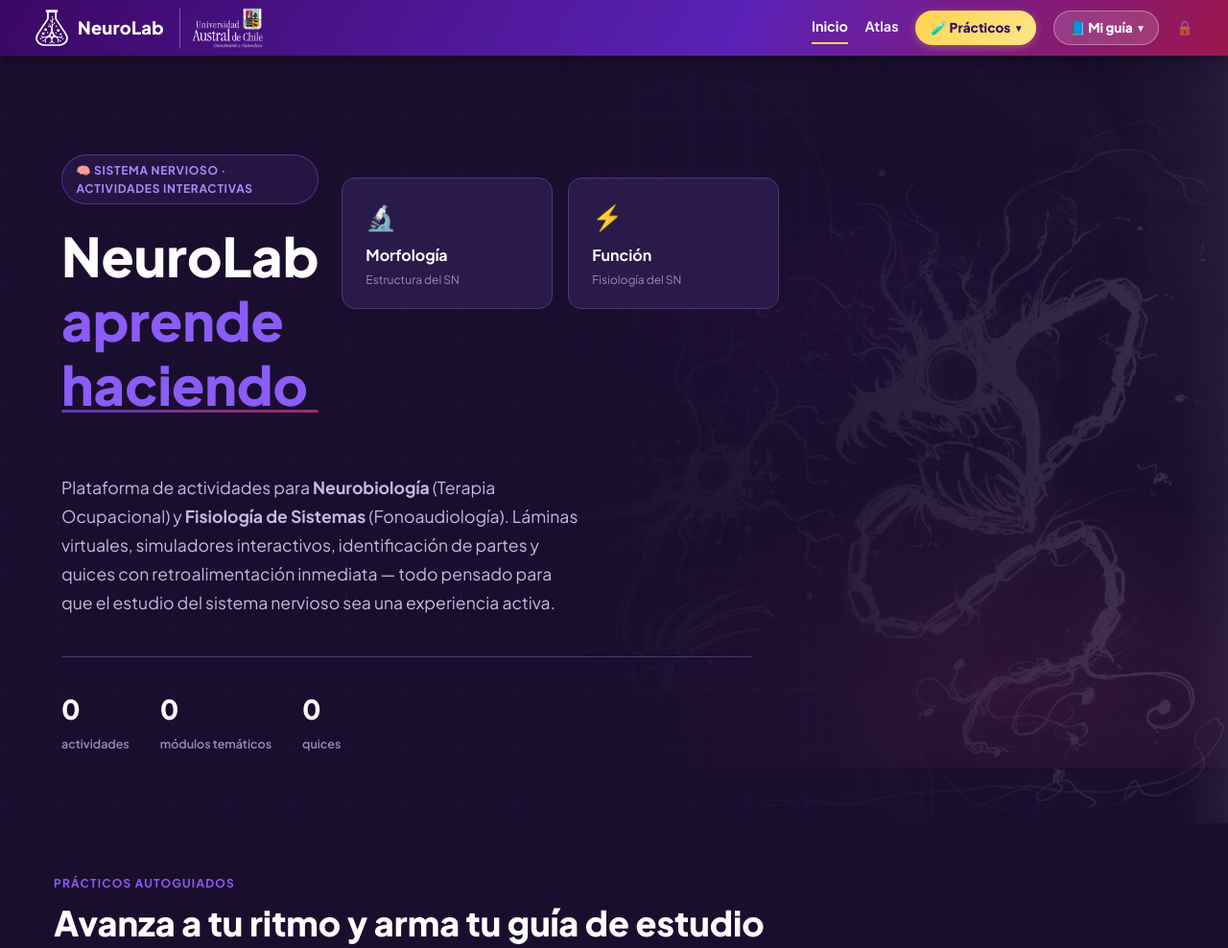
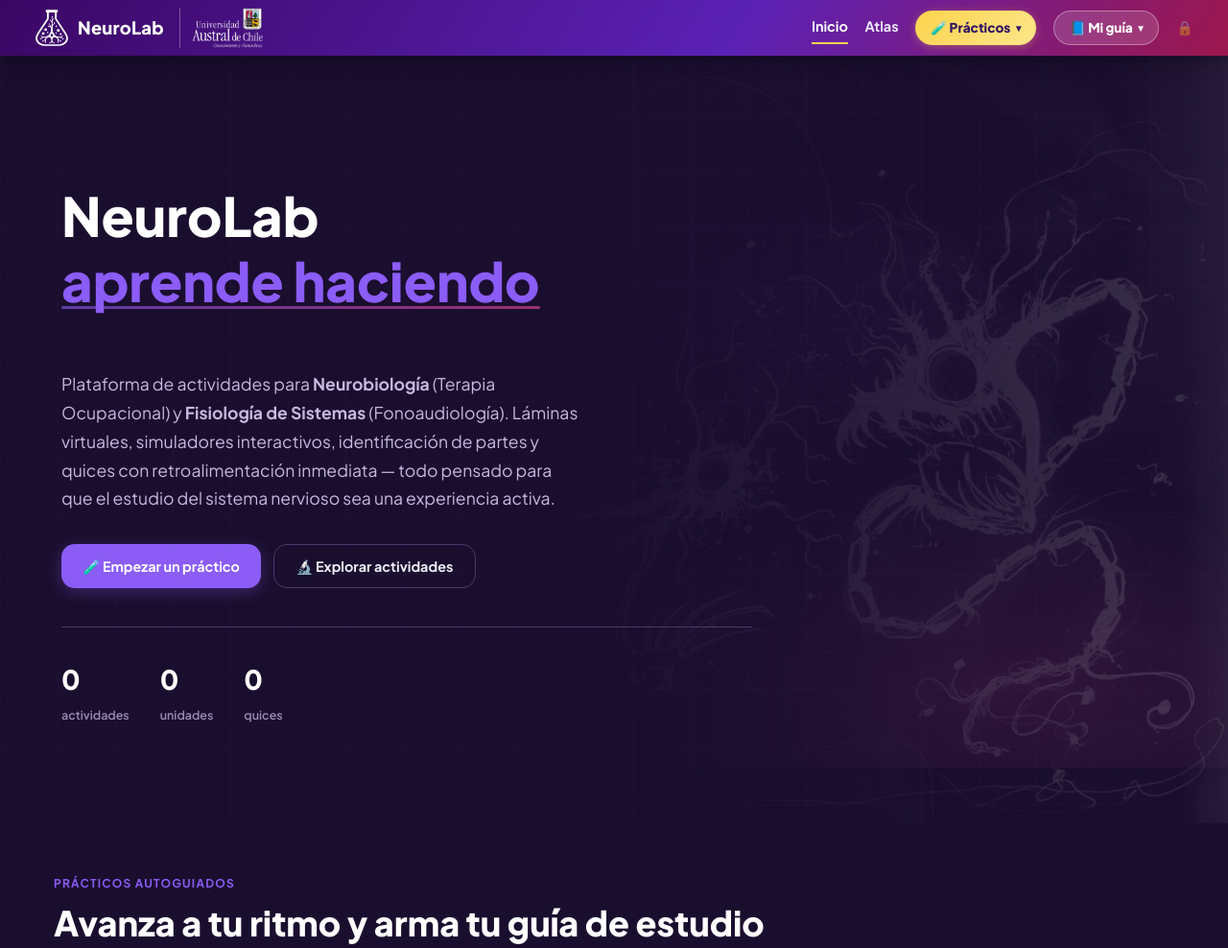
Before and after one commit to FernandandreaTM/neurolab, a PHP site: page / in a window 1280 px wide. Shown: the top 988 px of the page at 96% size. Run offline with PHP 8.4, Linux system fonts and the light colour scheme.

Commit message:
Inicio y pie desde GenLAB: hero sin pill ni tarjetas Morfología/Función y con botones de acción; tarjetas descriptivas sin efecto hover; sección «Unidades temáticas» con número de actividades por unidad; pie con «Equipo» (foto y GitHub) y «Contacto» (correo e Instagram)
Co-Authored-By: Claude Opus 5.5 <noreply@anthropic.com>
Claude-Session: https://claude.ai/code/session_01NkwDvLJ5wWfKJHpPmKQEo3

```diff
--- a/css/base.css
+++ b/css/base.css
@@ -452,7 +452,7 @@ p {
 .nl-pie__logo-tmh { border-radius: 8px; background: #fff; padding: 2px; }
 .nl-pie__fuentes { margin-top: .7rem !important; font-size: .82rem; }
 .nl-pie__equipo { max-width: 1240px; margin: 0 auto; padding: 1.2rem 16px 1.6rem; border-top: 1px solid rgba(167,139,250,.15); }
-.nl-pie__equipo ul { grid-template-columns: 1.3fr 1.1fr 1.1fr 1fr 1fr; align-items: start; gap: .8rem; margin-top: .3rem; }
+.nl-pie__equipo ul { grid-template-columns: repeat(3, 1fr); align-items: start; gap: 1.5rem 2rem; margin-top: .3rem; }
 .nl-pie__equipo li { display: flex; align-items: center; gap: .6rem; }
 .nl-pie__equipo img { width: 40px; height: 40px; border-radius: 50%; background: #2A1A4A; flex: none; }
 .nl-pie__equipo li span { display: flex; flex-direction: column; font-size: .82rem; color: #A99BC6; }
@@ -501,6 +501,10 @@ p {
 /* Pie: columnas de contacto y «Experiencia digital» sobre el copyright */
 .nl-pie__equipo img { object-fit: cover; }
 .nl-pie .nl-pie__exp { margin-top: 2rem; padding-top: 1rem; border-top: 1px solid rgba(167,139,250,.12); font-size: .82rem; font-weight: 700; color: var(--violet-light); }
-@media (max-width: 1100px) { .nl-pie__equipo ul { grid-template-columns: repeat(3, 1fr); } }
+.nl-pie__cols { display: grid; grid-template-columns: 3fr 1.1fr; gap: 1.5rem 2rem; }
+.nl-pie__contacto { display: flex; flex-direction: column; gap: .2rem; font-size: .82rem; }
+.nl-pie__contacto strong { color: #fff; font-size: .88rem; margin-top: .45rem; }
+.nl-pie__contacto .nl-pie__tit + strong { margin-top: .3rem; }
+@media (max-width: 1000px) { .nl-pie__cols { grid-template-columns: 1fr; } }
 @media (max-width: 760px) { .nl-pie__equipo ul { grid-template-columns: 1fr 1fr; } }
 @media (max-width: 560px) { .nl-pie__equipo ul { grid-template-columns: 1fr; } }
--- a/index.php
+++ b/index.php
@@ -3,7 +3,7 @@ error_reporting(0);
 $active_page = 'home';
 
 // Stats directamente desde la BD
-$stat_actividades = 0; $stat_topics = 0; $stat_quices = 0; $root_topics = [];
+$stat_actividades = 0; $stat_topics = 0; $stat_quices = 0; $root_topics = []; $act_por_unidad = [];
 $db_path = __DIR__ . '/data/neurolab.db';
 if (file_exists($db_path)) {
     $sdb = new SQLite3($db_path, SQLITE3_OPEN_READONLY);
@@ -12,6 +12,9 @@ if (file_exists($db_path)) {
     $stat_quices      = (int)$sdb->querySingle("SELECT COUNT(*) FROM quices WHERE activo=1");
     $res = $sdb->query("SELECT id, slug, nombre, icono, tipo FROM topics WHERE parent_id IS NULL ORDER BY orden");
     while ($row = $res->fetchArray(SQLITE3_ASSOC)) $root_topics[] = $row;
+    // Actividades por unidad (incluye las de sus subtemas)
+    $res = $sdb->query("SELECT COALESCE(t.parent_id, t.id) AS raiz, COUNT(*) AS n FROM actividades a JOIN topics t ON t.id = a.topic_id WHERE a.activo = 1 GROUP BY raiz");
+    while ($row = $res->fetchArray(SQLITE3_ASSOC)) $act_por_unidad[(int)$row['raiz']] = (int)$row['n'];
     $sdb->close();
 }
 ?>
@@ -126,6 +129,7 @@ if (file_exists($db_path)) {
     border-radius: 2px;
     opacity: .6;
 }
+.nl-hero__ctas { position: relative; z-index: 1; display: flex; flex-wrap: wrap; gap: .8rem; margin: 1.6rem 0 0; }
 .nl-hero__desc {
     font-size: 1.1rem;
     color: var(--gray-300);
@@ -190,10 +194,7 @@ if (file_exists($db_path)) {
     transition: border-color var(--t-base), transform var(--t-base);
     text-align: left;
 }
-.nl-feature:hover {
-    border-color: rgba(139,92,246,.3);
-    transform: translateY(-3px);
-}
+/* Tarjetas descriptivas: no son enlaces (sin efecto al pasar el mouse) */
 .nl-feature__icon {
     width: 44px; height: 44px;
     border-radius: 12px;
@@ -204,7 +205,9 @@ if (file_exists($db_path)) {
 .nl-feature__title { font-size: 1rem; font-weight: 700; color: var(--white); margin-bottom: .4rem; }
 .nl-feature__desc { font-size: .82rem; color: var(--gray-500); line-height: 1.5; }
 
-/* --- Cuadrados inferiores + admin --- */
+/* --- Unidades temáticas (enlaces) + admin --- */
+.nl-unidades { padding-top: 3.5rem; }
+.nl-unidades__sub { color: var(--gray-300); margin-top: .4rem; }
 .nl-bottom-row {
     display: flex;
     justify-content: space-between;
@@ -310,8 +313,6 @@ if (file_exists($db_path)) {
 }
 @media (max-width: 640px) {
     .nl-hero__eyebrow { white-space: normal; max-width: 100%; }
-    .nl-hero__discipline-row { display: grid; grid-template-columns: 1fr 1fr; }
-    .nl-disc { min-width: 0; }
     .nl-hero__inner, .nl-hero__top, .nl-hero__top-left { min-width: 0; max-width: 100%; }
     .nl-modules-row { flex: 1 1 100%; min-width: 0; grid-template-columns: 1fr; }
 }
@@ -330,26 +331,13 @@ if (file_exists($db_path)) {
   <div class="container">
     <div class="nl-hero__inner">
 
-      <!-- Fila superior: logo UACH izq + 2 rectángulos interactuables der -->
+      <!-- Título -->
       <div class="nl-hero__top">
         <div class="nl-hero__top-left">
-          <div class="nl-hero__eyebrow">🧠 Sistema Nervioso · Actividades Interactivas</div>
           <h1 class="nl-hero__title">
             NeuroLab<br>
             <span class="highlight">aprende haciendo</span>
           </h1>
-        </div>
-        <div class="nl-hero__discipline-row">
-          <a href="atlas.php?tipo=estructura" class="nl-disc">
-            <div class="nl-disc__icon">🔬</div>
-            <div class="nl-disc__name">Morfología</div>
-            <div class="nl-disc__meta">Estructura del SN</div>
-          </a>
-          <a href="atlas.php?tipo=proceso" class="nl-disc">
-            <div class="nl-disc__icon">⚡</div>
-            <div class="nl-disc__name">Función</div>
-            <div class="nl-disc__meta">Fisiología del SN</div>
-          </a>
         </div>
       </div>
 
@@ -361,6 +349,11 @@ if (file_exists($db_path)) {
         pensado para que el estudio del sistema nervioso sea una experiencia activa.
       </p>
 
+      <div class="nl-hero__ctas">
+        <a href="#practicos" class="btn btn-primary">🧪 Empezar un práctico</a>
+        <a href="atlas.php" class="btn btn-ghost">🔬 Explorar actividades</a>
+      </div>
+
       <div class="nl-hero__stats">
         <div>
           <span class="nl-hero__stat-num" id="stat-actividades"><?= $stat_actividades ?></span>
@@ -368,7 +361,7 @@ if (file_exists($db_path)) {
         </div>
         <div>
           <span class="nl-hero__stat-num" id="stat-topics"><?= $stat_topics ?></span>
-          <span class="nl-hero__stat-label">módulos temáticos</span>
+          <span class="nl-hero__stat-label">unidades</span>
         </div>
         <div>
           <span class="nl-hero__stat-num" id="stat-quices"><?= $stat_quices ?></span>
@@ -440,7 +433,10 @@ if (file_exists($db_path)) {
 </section>
 
 <!-- ─── MÓDULOS + ADMIN BOX ────────────────────────── -->
-<section class="container">
+<section class="container nl-unidades">
+  <span class="label">Unidades temáticas</span>
+  <h2 class="mt-1">Explora por unidad</h2>
+  <p class="nl-unidades__sub">Entra a una unidad para ver su mapa conceptual y todas sus actividades.</p>
   <div class="nl-bottom-row">
     <div class="nl-modules-row stagger">
       <?php foreach($root_topics as $t): ?>
@@ -448,7 +444,7 @@ if (file_exists($db_path)) {
         <div class="nl-module-mini__icon"><?= htmlspecialchars($t['icono']) ?></div>
         <div>
           <div class="nl-module-mini__name"><?= htmlspecialchars($t['nombre']) ?></div>
-          <div class="nl-module-mini__cat"><?= htmlspecialchars($t['tipo'] ?? '') ?></div>
+          <div class="nl-module-mini__cat"><?= (int)($act_por_unidad[(int)$t['id']] ?? 0) ?> actividades</div>
         </div>
       </a>
       <?php endforeach; ?>
```
Also changed, not shown: _partials/footer.php (+21 -21 lines).
